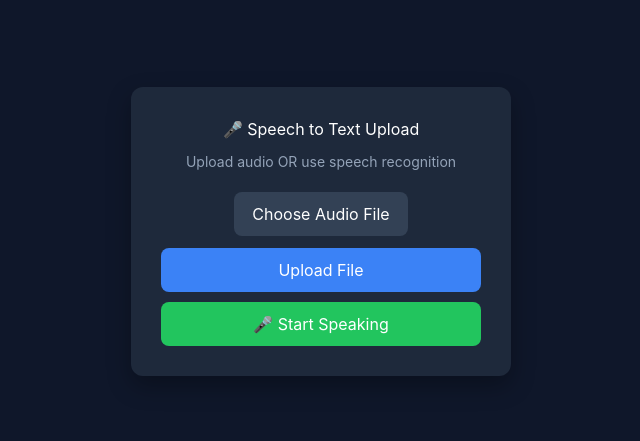
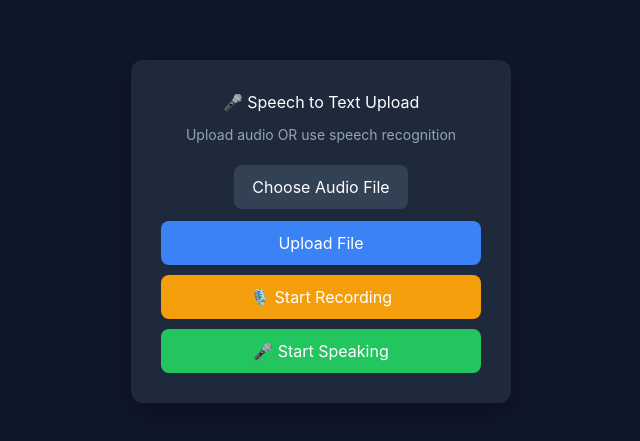
Before and after one commit to KhushiChauhan265/speech-to-text, a React (Vite) app in the folder client/: page / in a window 1280 px wide. Shown: the part 169-610 px from the top of the page, without its empty margins (319-959 px from the left). Built offline with nearby package versions, Linux system fonts and the light colour scheme.

Commit message:
Day 5 completed: Added frontend UI, audio recording, MediaRecorder integration and transcription display

```diff
--- a/client/package.json
+++ b/client/package.json
@@ -11,6 +11,7 @@
   },
   "dependencies": {
     "@tailwindcss/vite": "^4.3.0",
+    "axios": "^1.16.1",
     "react": "^19.2.6",
     "react-dom": "^19.2.6"
   },
--- a/client/src/App.jsx
+++ b/client/src/App.jsx
@@ -1,12 +1,16 @@
-import { useState } from "react";
+import { useState, useRef } from "react";
 
 function App() {
   const [file, setFile] = useState(null);
   const [msg, setMsg] = useState("");
   const [loading, setLoading] = useState(false);
   const [speechText, setSpeechText] = useState("");
+  const [recording, setRecording] = useState(false);
 
-  // ---------------- UPLOAD (FIXED ONLY THIS PART) ----------------
+  const mediaRecorderRef = useRef(null);
+  const audioChunksRef = useRef([]);
+
+  // ---------------- FILE UPLOAD ----------------
   const uploadFile = async () => {
     if (!file) {
       setMsg("⚠️ Please select a file first");
@@ -40,7 +44,77 @@ function App() {
     setLoading(false);
   };
 
-  // ---------------- SPEECH (UNCHANGED) ----------------
+  // ---------------- MEDIA RECORDER ----------------
+  const startRecording = async () => {
+    try {
+      const stream = await navigator.mediaDevices.getUserMedia({
+        audio: {
+          echoCancellation: true,
+          noiseSuppression: true,
+          sampleRate: 44100,
+        },
+      });
+
+      const mediaRecorder = new MediaRecorder(stream);
+
+      mediaRecorderRef.current = mediaRecorder;
+
+      audioChunksRef.current = [];
+
+      mediaRecorder.ondataavailable = (event) => {
+        audioChunksRef.current.push(event.data);
+      };
+
+      mediaRecorder.onstop = async () => {
+        setLoading(true);
+        setMsg("⏳ Processing recording...");
+
+        const audioBlob = new Blob(audioChunksRef.current, {
+          type: "audio/webm",
+        });
+
+        const audioFile = new File([audioBlob], "recording.wav");
+
+        const formData = new FormData();
+        formData.append("file", audioFile);
+
+        try {
+          const res = await fetch("http://localhost:5000/transcribe", {
+            method: "POST",
+            body: formData,
+          });
+
+          const data = await res.json();
+
+          if (data.text) {
+            setSpeechText(data.text);
+            setMsg("✅ Recording transcribed");
+          } else {
+            setMsg("❌ No text returned");
+          }
+        } catch (error) {
+          setMsg("❌ Recording upload failed");
+        }
+
+        setLoading(false);
+      };
+
+      mediaRecorder.start();
+
+      setRecording(true);
+      setMsg("🎤 Recording started...");
+    } catch (error) {
+      setMsg("❌ Microphone access denied");
+    }
+  };
+
+  const stopRecording = () => {
+    mediaRecorderRef.current.stop();
+    setRecording(false);
+    setMsg("⏹️ Recording stopped");
+  };
+
+  // ---------------- SPEECH RECOGNITION ----------------
   const startSpeech = () => {
     const SpeechRecognition =
       window.SpeechRecognition || window.webkitSpeechRecognition;
@@ -98,6 +172,7 @@ function App() {
           <input
             type="file"
             hidden
+            accept="audio/*"
             onChange={(e) => setFile(e.target.files[0])}
           />
         </label>
@@ -108,10 +183,39 @@ function App() {
           {loading ? "Processing..." : "Upload File"}
         </button>
 
+        {/* RECORDING BUTTONS */}
+        {!recording ? (
+          <button
+            onClick={startRecording}
+            style={{
+              ...styles.button,
+              marginTop: "10px",
+              background: "#f59e0b",
+            }}
+          >
+            🎙️ Start Recording
+          </button>
+        ) : (
+          <button
+            onClick={stopRecording}
+            style={{
+              ...styles.button,
+              marginTop: "10px",
+              background: "#ef4444",
+            }}
+          >
+            ⏹️ Stop Recording
+          </button>
+        )}
+
         {/* SPEECH BUTTON */}
         <button
           onClick={startSpeech}
-          style={{ ...styles.button, marginTop: "10px", background: "#22c55e" }}
+          style={{
+            ...styles.button,
+            marginTop: "10px",
+            background: "#22c55e",
+          }}
         >
           🎤 Start Speaking
         </button>
@@ -190,6 +294,11 @@ const styles = {
   background: "#0f172a",
   borderRadius: "8px",
   color: "#fff",
+  wordBreak: "break-word",
+  whiteSpace: "pre-wrap",
+  textAlign: "left",
+  maxHeight: "250px",
+  overflowY: "auto",
 },
 };
 
```
Also changed, not shown: 2 other files (tests, documents, lock files or other folders). Lines whose indentation alone changed are shown as unchanged.
